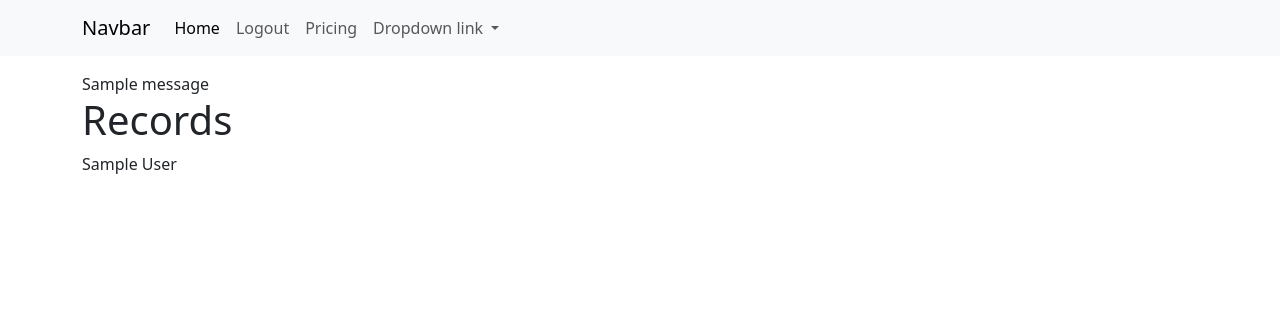
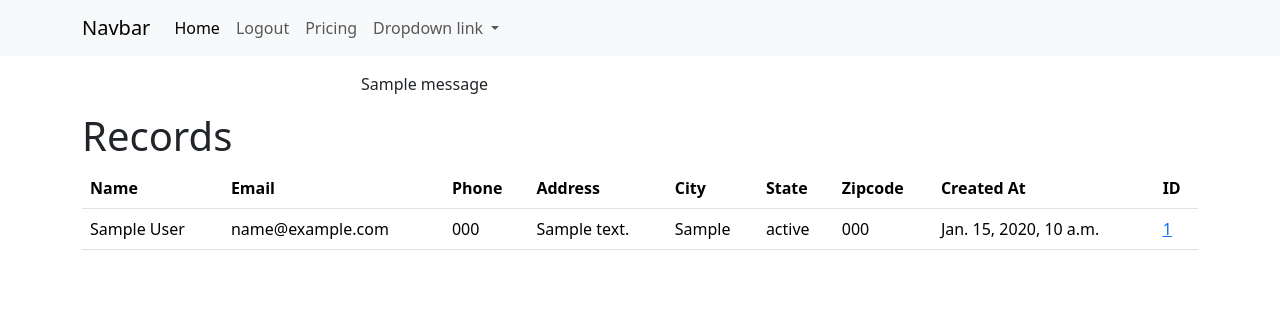
Before and after one commit to asekeM1/news-crud, a Django app: page / in a window 1280 px wide. Shown: the top 316 px of the page. Run offline with Django 4.2, Linux system fonts and the light colour scheme; a user stored in the database is signed in; tables that the repository leaves empty hold one stand-in row (values such as "Sample post"); one stand-in notice (Sample message) is shown.

Commit message:
added create, update, delete logics, still need DRY method..

```diff
--- a/prod/website/templates/base.html
+++ b/prod/website/templates/base.html
@@ -9,12 +9,13 @@
   <body>
     {% include 'navbar.html' %}
     <div class="container mt-3">
-      {% if messages %}
-        {% for message in messages %}
-         {{ message }}
-        {% endfor %}
-      {% endif %}
-
+      <div class="col-md-4 offset-md-3 mb-3">
+        {% if messages %}
+          {% for message in messages %}
+            {{ message }}
+          {% endfor %}
+        {% endif %}
+      </div>
       {% block content%}
       {% endblock %}
     </div>
--- a/prod/website/templates/home.html
+++ b/prod/website/templates/home.html
@@ -6,12 +6,44 @@
 
 {% if user.is_authenticated%}
 <h1>Records</h1>
+<table class="table">
+  <thead>
+    <tr>
+      <th scope="col">Name</th>
+      <th scope="col">Email</th>
+      <th scope="col">Phone</th>
+      <th scope="col">Address</th>
+      <th scope="col">City</th>
+      <th scope="col">State</th>
+      <th scope="col">Zipcode</th>
+      <th scope="col">Created At</th>
+      <th scope="col">ID</th>
+    </tr>
+  </thead>
+  <tbody>
+    {% if records %}
+      {% for record in records %}
+      <tr>
+        <td>{{ record.first_name }} {{ record.last_name }}</td>
+        <td>{{ record.email }}</td>
+        <td>{{ record.phone }}</td>
+        <td>{{ record.address }}</td>
+        <td>{{ record.city }}</td>
+        <td>{{ record.state }}</td>
+        <td>{{ record.zipcode }}</td>
+        <td>{{ record.created_at }}</td>
+        <td><a href="{% url 'record' record.id%}">{{ record.id }}</a></td>
+      </tr>
+      {% endfor %}
+    {% else %}
+    <tr>
+        <td>No data</td>
+    </tr>
+    {% endif %}
 
-{% if records %}
-    {% for record in records %}
-        {{ record }}<br>
-    {% endfor %}
-{% endif %}
+  </tbody>
+</table>
+
 {% else %}
 <div class="col-md-6 offset-md-3">
 
--- a/prod/website/templates/navbar.html
+++ b/prod/website/templates/navbar.html
@@ -1,13 +1,13 @@
 <nav class="navbar navbar-expand-lg bg-body-tertiary">
     <div class="container">
-      <a class="navbar-brand" href="#">Navbar</a>
+      <a class="navbar-brand" href="{% url 'home' %}">Navbar</a>
       <button class="navbar-toggler" type="button" data-bs-toggle="collapse" data-bs-target="#navbarNavDropdown" aria-controls="navbarNavDropdown" aria-expanded="false" aria-label="Toggle navigation">
         <span class="navbar-toggler-icon"></span>
       </button>
       <div class="collapse navbar-collapse" id="navbarNavDropdown">
         <ul class="navbar-nav">
           <li class="nav-item">
-            <a class="nav-link active" aria-current="page" href="#">Home</a>
+            <a class="nav-link active" aria-current="page" href="{% url 'home' %}">Home</a>
           </li>
 
 
--- a/prod/website/urls.py
+++ b/prod/website/urls.py
@@ -6,4 +6,9 @@ urlpatterns = [
     # path('login/', views.home, name='login'),
     path('logout/', views.logout_user, name='logout'),
     path('register/', views.register_user, name='register'),
+    path('record/<int:pk>', views.customer_record, name='record'),
+    path('delete/<int:pk>', views.delete_record, name='delete_record'),
+    path('add_record/', views.add_record, name='add_record'),
+    path('update_record/<int:pk>', views.update_record, name='update_record'),
+
 ]
--- a/prod/website/views.py
+++ b/prod/website/views.py
@@ -1,7 +1,7 @@
 from django.shortcuts import render, redirect
 from django.contrib.auth import authenticate, login, logout
 from django.contrib import messages
-from .forms import SignUpForm
+from .forms import SignUpForm, AddRecordForm
 from .models import Record
 def home(request):
     records = Record.objects.all()
@@ -41,3 +41,47 @@ def register_user(request):
     else:
         form = SignUpForm()
         return render(request, 'register.html', {'form':form})
+
+def customer_record(request, pk):
+    if request.user.is_authenticated:
+        personal_data = Record.objects.get(id=pk)
+        return render(request, 'record.html', {'personal_data':personal_data})
+    else:
+        messages.success(request, 'Вы должны войти в систему прежде чем войти сюда!')
+        return redirect('home')
+
+def delete_record(request, pk):
+    if request.user.is_authenticated:
+        personal_data = Record.objects.get(id=pk)
+        personal_data.delete()
+        messages.success(request, 'Пользователь успешно удален!')
+        return redirect('home')
+    else:
+        messages.success(request, 'Вы должны войти в систему прежде чем сделать сюда!')
+        return redirect('home')
+
+def add_record(request):
+    form = AddRecordForm(request.POST or None)
+    if request.user.is_authenticated:
+        if request.method == 'POST':
+            if form.is_valid():
+                add_record = form.save()
+                messages.success(request, 'Пользователь успешно добавлен!')
+                return redirect('home')
+        return render(request, 'add_record.html', {'form': form})
+    else:
+        messages.success(request, 'Вы должны войти в систему прежде чем сделать сюда!')
+        return redirect('home')
+
+def update_record(request, pk):
+    if request.user.is_authenticated:
+        current_data = Record.objects.get(id=pk)
+        form = AddRecordForm(request.POST or None, instance=current_data)
+        if form.is_valid():
+            form.save()
+            messages.success(request, 'Данные успешно обновлены!')
+            return redirect('home')
+        return render(request, 'update_record.html', {'form': form})
+    else:
+        messages.success(request, 'Вы должны войти в систему прежде чем сделать сюда!')
+        return redirect('home')
```
Also changed, not shown: prod/website/forms.py (+15 -0 lines), prod/website/templates/add_record.html (added, +22 -0 lines), prod/website/templates/record.html (added, +22 -0 lines), prod/website/templates/update_record.html (added, +21 -0 lines), 1 other file.
